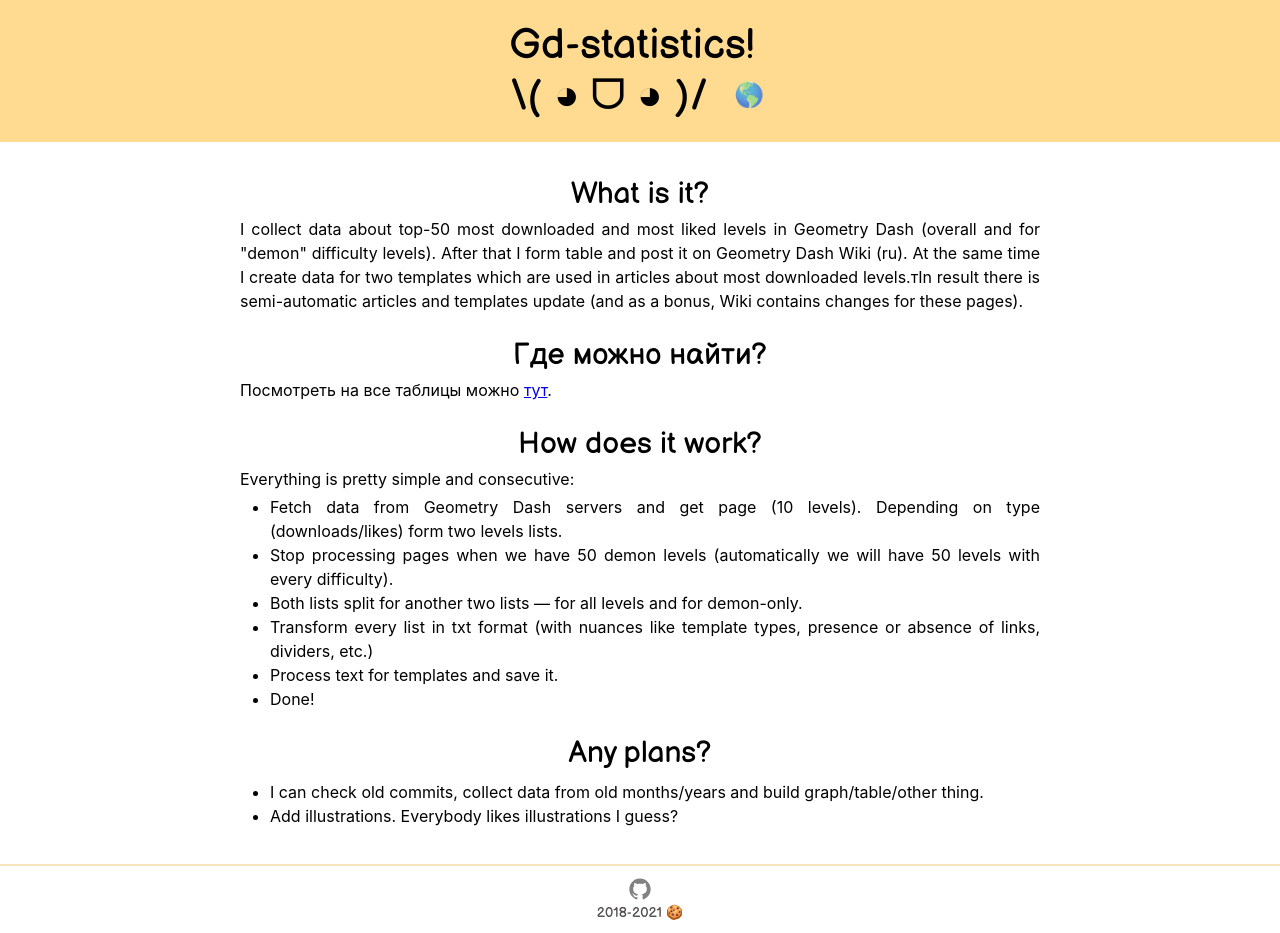
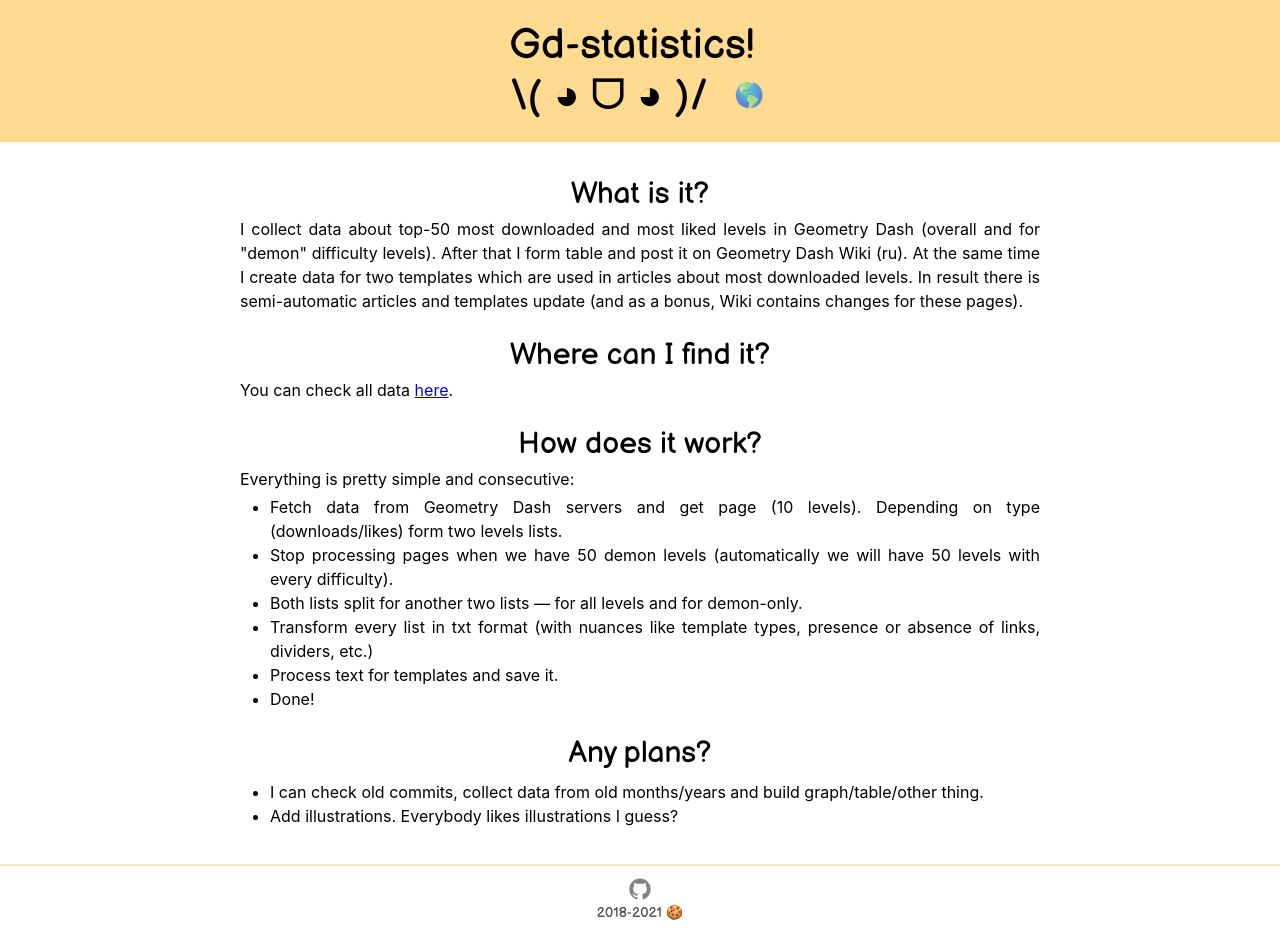
Before and after one commit to DoubleCookies/gd-statistics, a React (Create React App) app in the folder web/: page / in a window 1280 px wide. Built offline with nearby package versions, Linux system fonts and the light colour scheme.

Commit message:
i18n update

```diff
--- a/web/src/i18n.js
+++ b/web/src/i18n.js
@@ -9,9 +9,12 @@ const resources = {
             aboutText: "I collect data about top-50 most downloaded and most liked levels in Geometry Dash " +
                 "(overall and for \"demon\" difficulty levels). After that I form table and " +
                 "post it on Geometry Dash Wiki (ru). At the same time I create data for two templates which are used " +
-                "in articles about most downloaded levels.<1/>" +
+                "in articles about most downloaded levels. " +
                 "In result there is semi-automatic articles and templates update (and as a bonus, Wiki contains " +
                 "changes for these pages).",
+            locationTitle: "Where can I find it?",
+            locationText: "You can check all data <1>here</1>.",
+
             workTitle: "How does it work?",
             workList: "Everything is pretty simple and consecutive:<1>" +
                 "<0>Fetch data from Geometry Dash servers and get page (10 levels). Depending on type " +
```
